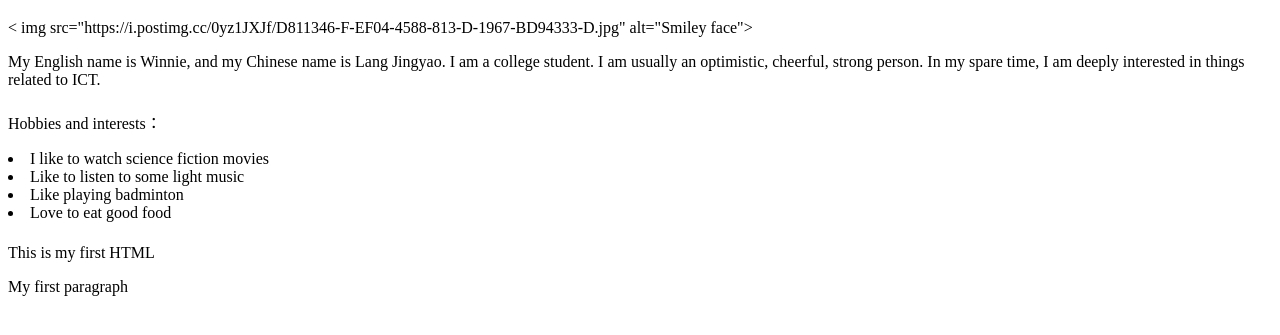
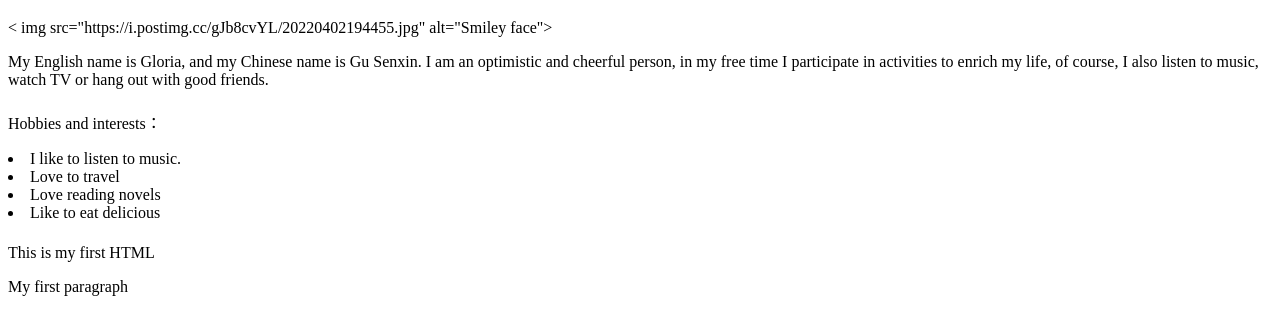
Before and after one commit to Gloria0504/ICT452, a plain HTML site: page index.html in a window 1280 px wide. Shown: the part 61-396 px from the top of the page. Drawn offline with Linux system fonts and the light colour scheme.

Commit message:
Update index.html

```diff
--- a/index.html
+++ b/index.html
@@ -19,12 +19,12 @@
 
 <p>
 
-< img src="https://i.postimg.cc/0yz1JXJf/D811346-F-EF04-4588-813-D-1967-BD94333-D.jpg" alt="Smiley face"></p >
+< img src="https://i.postimg.cc/gJb8cvYL/20220402194455.jpg" alt="Smiley face"></p >
 
 <p>
 
 
-My English name is Winnie, and my Chinese name is Lang Jingyao. I am a college student. I am usually an optimistic, cheerful, strong person. In my spare time, I am deeply interested in things related to ICT.
+My English name is Gloria, and my Chinese name is Gu Senxin. I am an optimistic and cheerful person, in my free time I participate in activities to enrich my life, of course, I also listen to music, watch TV or hang out with good friends.
 </p >
 
 </body>
@@ -38,10 +38,10 @@ My English name is Winnie, and my Chinese name is Lang Jingyao. I am a college s
     <body>
         <h1></h1>
         <p>Hobbies and interests：</p >
-        <li>I like to watch science fiction movies</li>
-        <li>Like to listen to some light music</li>
-        <li>Like playing badminton</li>
-        <li>Love to eat good food</li>
+        <li>I like to listen to music.</li>
+        <li>Love to travel </li>
+        <li>Love reading novels </li>
+        <li>Like to eat delicious</li>
     </body>
 </html>
 <!DOCTYPE html>
```
